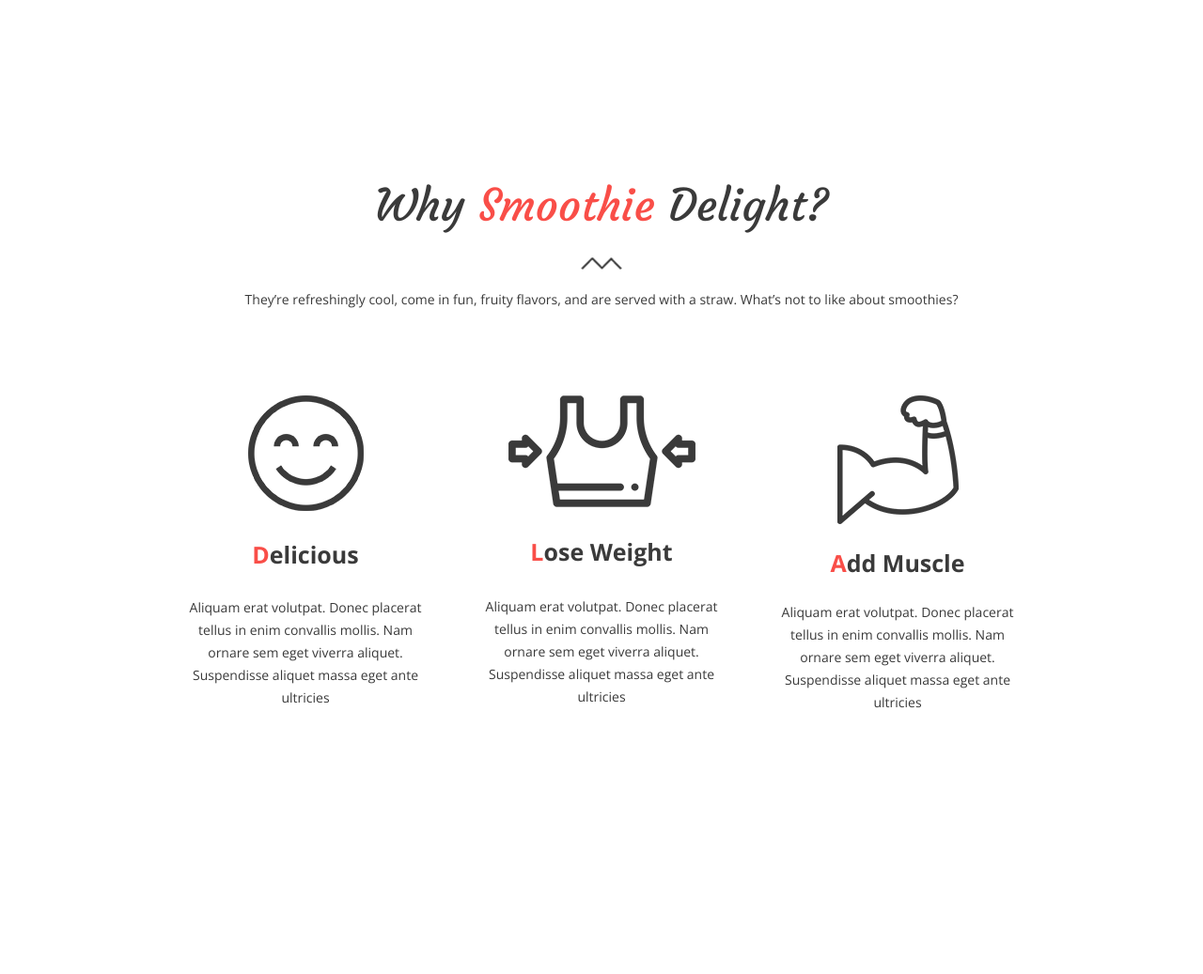
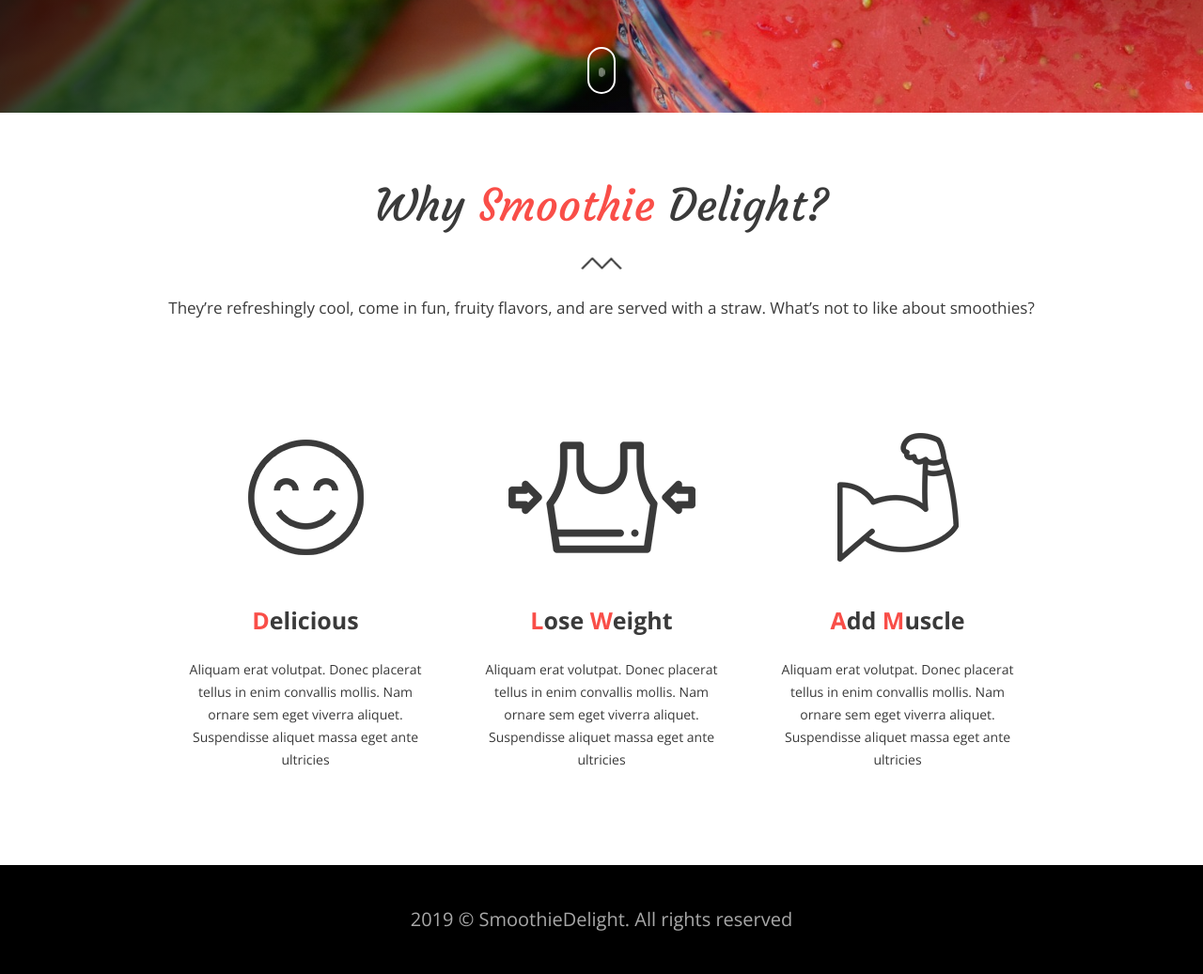
Before and after one commit to silvervian/smoothie-delight, a website built with webpack: page src/index.html in a window 1280 px wide. Shown: the part 680-1717 px from the top of the page at 94% size. Before the commit the page ends 1540 px from the top, so only its background shows below. Built offline with nearby package versions, Linux system fonts and the light colour scheme; files whose address does not match are found by name.

Commit message:
Add footer

```diff
--- a/src/index.html
+++ b/src/index.html
@@ -13,12 +13,14 @@
 <body>
 
   <section class="hero">
-    <h1 class="primary hero__primary"><span class="text--red">S</span>moothie <span class="red-text">D</span>elight</h1>
+    <h1 class="primary hero__primary"><span class="text--red">S</span>moothie <span class="text--red">D</span>elight
+    </h1>
     <div class="hero__desc">Every <span class="text--red text--bold">Smoothie</span> is an experience.
       <span class="text--bold">Make it</span> Count!</div>
+    <a href="#about" class="button--scroll"></a>
   </section> <!-- .hero -->
 
-  <section class="about">
+  <section id="about" class="about">
     <h2 class="secondary">Why <span class="text--red">Smoothie</span> Delight?</h2>
     <p class="about__desc">They’re refreshingly cool, come in fun, fruity flavors, and are served with a straw. What’s
       not to like about smoothies?</p>
@@ -33,13 +35,13 @@
       </div>
       <div class="about-info">
         <img src="img/about-2.png" alt="" class="about-info__icon">
-        <div class="about-info__title"><span class="text--red">L</span>ose Weight</div>
+        <div class="about-info__title"><span class="text--red">L</span>ose <span class="text--red">W</span>eight</div>
         <div class="about-info__desc">Aliquam erat volutpat. Donec placerat tellus in enim convallis mollis. Nam ornare
           sem eget viverra aliquet. Suspendisse aliquet massa eget ante ultricies</div>
       </div>
       <div class="about-info">
         <img src="img/about-3.png" alt="" class="about-info__icon">
-        <div class="about-info__title"><span class="text--red">A</span>dd Muscle</div>
+        <div class="about-info__title"><span class="text--red">A</span>dd <span class="text--red">M</span>uscle</div>
         <div class="about-info__desc">Aliquam erat volutpat. Donec placerat tellus in enim convallis mollis. Nam ornare
           sem eget viverra aliquet. Suspendisse aliquet massa eget ante ultricies</div>
       </div>
@@ -47,6 +49,10 @@
     </div>
   </section> <!-- .about -->
 
+  <footer class="footer">
+    <p class="footer__copy">2019 © SmoothieDelight. All rights reserved</p>
+  </footer>
+
 
   <script src="./js/app.js"></script>
 </body>
--- a/src/sass/base/_animations.scss
+++ b/src/sass/base/_animations.scss
@@ -0,0 +1,11 @@
+@keyframes mouse {
+  from {
+    opacity: 1;
+    top: 7px;
+  }
+
+  to {
+    opacity: 0;
+    top: 30px;
+  }
+}
--- a/src/sass/base/_base.scss
+++ b/src/sass/base/_base.scss
@@ -45,4 +45,5 @@
 
 body {
   box-sizing: border-box;
+  scroll-behavior: smooth;
 }
--- a/src/sass/components/_about.scss
+++ b/src/sass/components/_about.scss
@@ -7,6 +7,11 @@
   &__desc {
     text-align: center;
     margin: 6rem 0;
+    color: #3a3a3a;
+    font-family: "Open Sans";
+    font-size: 1.7rem;
+    font-weight: 400;
+    line-height: 4.2rem;
   }
 
   &__inner {
@@ -19,6 +24,7 @@
 .about-info {
   margin: 2rem 3rem;
   display: grid;
+  grid-template-rows: 20rem;
 
   & > * {
     margin: 1rem 0;
@@ -27,6 +33,7 @@
   &__icon {
     // width: 100%;
     justify-self: center;
+    align-self: center;
   }
 
   &__title {
--- /dev/null
+++ b/src/sass/components/_button.scss
@@ -0,0 +1,30 @@
+.button {
+
+  &--scroll {
+    position: relative;
+    position: absolute;
+    bottom: 20px; left: 50%;
+    transform: translateX(-50%);
+    width: 30px;
+    height: 50px;
+    border: 2px solid #fff;
+    border-radius: 50px;
+
+    &:hover &::before {
+      animation-play-state: paused;
+    }
+
+    &::before {
+      content: '';
+      position: absolute;
+      top: 7px ;left: 50%;
+      transform: translateX(-50%);
+      width: 7px;
+      height: 10px;
+      background: #fff;
+      border-radius: 50%;
+      opacity: 1;
+      animation: mouse 1.5s infinite;
+    }
+  }
+}
--- /dev/null
+++ b/src/sass/components/_footer.scss
@@ -0,0 +1,15 @@
+.footer {
+  padding: 3.7rem 1rem;
+  background: #000000;
+  display: flex;
+  justify-content: center;
+
+  &__copy {
+    text-align: center;
+    color: #a8a8a8;
+    font-family: "Open Sans";
+    font-size: 20px;
+    font-weight: 400;
+    line-height: 42px;
+  }
+}
--- a/src/sass/components/_hero.scss
+++ b/src/sass/components/_hero.scss
@@ -1,7 +1,9 @@
 .hero {
+  position: relative;
   padding: 0 1rem;
   height: 100vh;
-  background: linear-gradient(120deg, rgb(0,0,0) 10%, transparent 70%) fixed, url(../../img/hero-img.jpg) no-repeat center fixed / cover ;
+  background: linear-gradient(120deg, rgb(0,0,0) 10%, transparent 70%) fixed, url(../../img/hero-img.jpg) no-repeat center / cover;
+  background-attachment: fixed;
 
   display: grid;
   grid-template-columns: 1fr auto 4fr;
--- a/src/sass/main.scss
+++ b/src/sass/main.scss
@@ -5,8 +5,11 @@
 @import 'utilities/utilities';
 
 @import 'base/base';
+@import 'base/animations';
 @import 'base/typography';
 
 
 @import 'components/hero';
 @import 'components/about';
+@import 'components/footer';
+@import 'components/button';
```
Also changed, not shown: dist/css/main.css, dist/img/mouse.svg (added), dist/index.html, src/img/mouse.svg (added).
